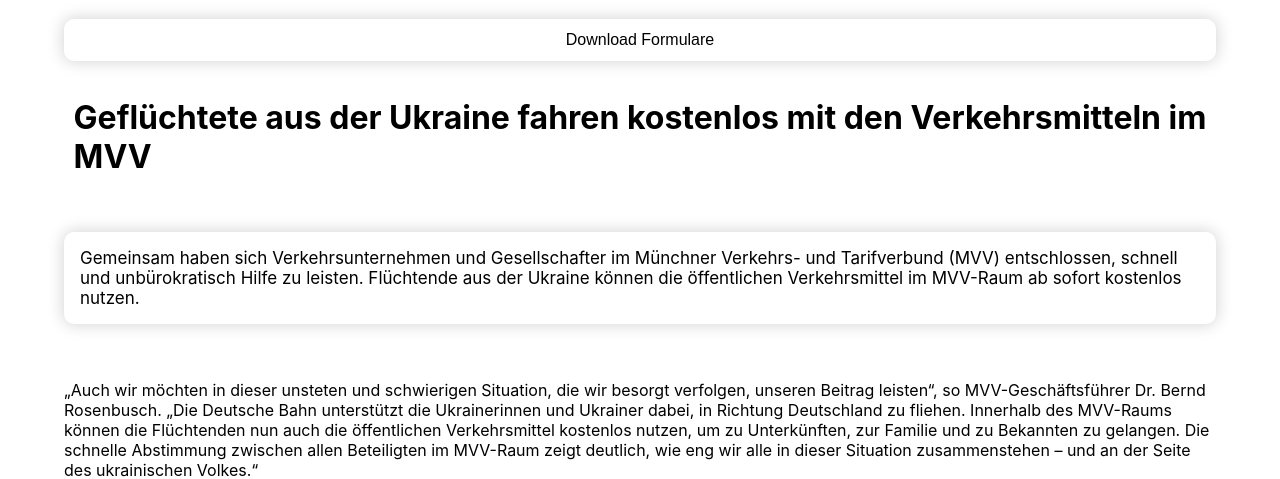
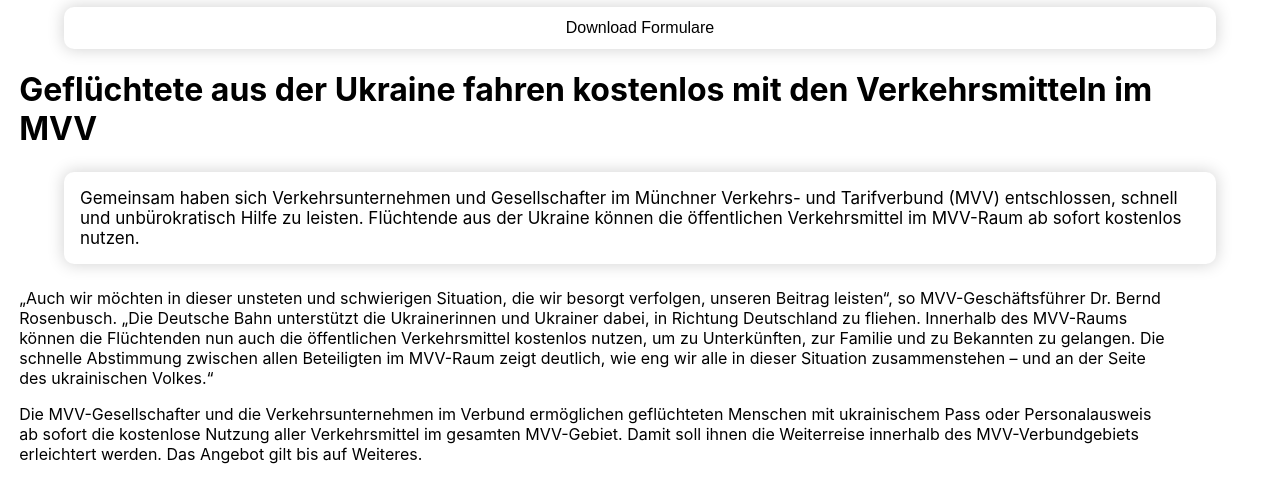
Before and after one commit to xSilentStorm313/Projekt-Web, a React (Create React App) app in the folder webapp/: page /verkehr in a window 1280 px wide. Shown: the part 357-836 px from the top of the page. Built offline with nearby package versions, Linux system fonts and the light colour scheme; no server answers.

Commit message:
Beiträge Texte gefixed

```diff
--- a/webapp/src/Grün/EinzelnerBeitraggrün.css
+++ b/webapp/src/Grün/EinzelnerBeitraggrün.css
@@ -16,11 +16,12 @@
   margin-bottom: 2rem;
 }
 
-.überschrift1 {
+.überschrift2 {
   box-sizing: border-box;
   text-align: left;
   margin-left: 1.2rem;
   margin-bottom: 1rem;
+  width: 90%;
 }
 
 .formular {
@@ -61,7 +62,7 @@ ul {
 
 .text {
   text-align: left;
-  margin-left: 1.563rem;
+  margin-left: 1.2rem;
 }
 @media (max-width: 645px) {
   .zwischenüberschriftgrün {
@@ -102,6 +103,7 @@ ul {
 .textgrün {
   text-align: left;
   width: 90%;
+  margin-left: 1.2rem;
 }
 
 .zwischenüberschriftasyl {
--- a/webapp/src/Lila/EinzelnerBeitrag.css
+++ b/webapp/src/Lila/EinzelnerBeitrag.css
@@ -19,8 +19,9 @@
 .überschrift1 {
   box-sizing: border-box;
   text-align: left;
-  margin-bottom: 1rem;
+  margin-bottom: 1.5rem;
   width: 90%;
+  margin-left: 1.2rem;
 }
 
 .formular {
--- a/webapp/src/NotFound.js
+++ b/webapp/src/NotFound.js
@@ -20,7 +20,7 @@ export default function NotFound() {
                 <ZurueckIcon/>
             </Link>
             <TitleBar />
-            <h1 className="errorüberschrift">404<br /> Ups, diese Seite existiert noch nicht</h1>
+            <h1 className="errorüberschrift">404<br /> Ups, diese Seite existiert noch nicht!</h1>
 
             <footer className="footererror">
                 <p className="texterror">Hier kommst du wieder zur Startseite:</p>
--- a/webapp/src/components/BeiträgeGrün/BeitagInhaltVerkehrgrün.js
+++ b/webapp/src/components/BeiträgeGrün/BeitagInhaltVerkehrgrün.js
@@ -7,10 +7,10 @@ import verkehr from "./BilderbeiträgeGrün/verkehr.png";
 export default function BeitragInhaltVerkehr() {
 
     return (
-        <div className="abstand">
+        <div className="abstand2">
             <img src={verkehr} className="formular" alt="formular" />
             <button className="downloadbuttongrün">Download Formulare</button>
-            <h1 className="überschrift1">Geflüchtete aus der Ukraine fahren kostenlos mit den Verkehrsmitteln im MVV</h1>
+            <h1 className="überschrift2">Geflüchtete aus der Ukraine fahren kostenlos mit den Verkehrsmitteln im MVV</h1>
             <div className="infotextasylgrün">Gemeinsam haben sich Verkehrsunternehmen und Gesellschafter im Münchner Verkehrs- und Tarifverbund (MVV) entschlossen, schnell und unbürokratisch Hilfe zu leisten. Flüchtende aus der Ukraine können die öffentlichen Verkehrsmittel im MVV-Raum ab sofort kostenlos nutzen.</div>
             <p className="textgrün">
             „Auch wir möchten in dieser unsteten und schwierigen Situation, die wir besorgt verfolgen, unseren Beitrag leisten“, so MVV-Geschäftsführer Dr. Bernd Rosenbusch. „Die Deutsche Bahn unterstützt die Ukrainerinnen und Ukrainer dabei, in Richtung Deutschland zu fliehen. Innerhalb des MVV-Raums können die Flüchtenden nun auch die öffentlichen Verkehrsmittel kostenlos nutzen, um zu Unterkünften, zur Familie und zu Bekannten zu gelangen. Die schnelle Abstimmung zwischen allen Beteiligten im MVV-Raum zeigt deutlich, wie eng wir alle in dieser Situation zusammenstehen – und an der Seite des ukrainischen Volkes.“</p>
--- a/webapp/src/components/BeiträgeGrün/BeitragInhaltRückkehr.js
+++ b/webapp/src/components/BeiträgeGrün/BeitragInhaltRückkehr.js
@@ -10,7 +10,7 @@ export default function BeitragInhaltRückkehr() {
         <div className="abstand2">
             <img src={rückkehr} className="formular" alt="formular" />
             <button className="downloadbuttongrün">Download Formulare</button>
-            <h1 className="überschrift1">Freiwillige Rückkehr</h1>
+            <h1 className="überschrift2">Freiwillige Rückkehr</h1>
             <div className="infotextasylgrün">Bund und Länder unterstützen mit dem humanitären Förderprogramm REAG/GARP (Reintegration and Emigration Programme for Asylum-Seekers in Germany/Government Assisted Repatriation Programme) Personen bei der freiwilligen Rückkehr in das Herkunftsland oder bei der Weiterwanderung in einen aufnahmebereiten Staat.</div>
             <p className="textgrün">
                 Die Internationale Organisation für Migration (IOM) organisiert und betreut über beide Förderprogramme die Ausreise. Bund und Länder legen jährlich gemeinsam den Umfang der Ausreisehilfen fest. Die aktuell gültigen Förderleistungen sind im REAG/GARP-Informationsblatt aufgeführt. Das Informationsblatt ist in mehreren Sprachen auf dem Onlineportal "Returning from Germany" verfügbar (siehe Links im Tab unten). </p>
```
